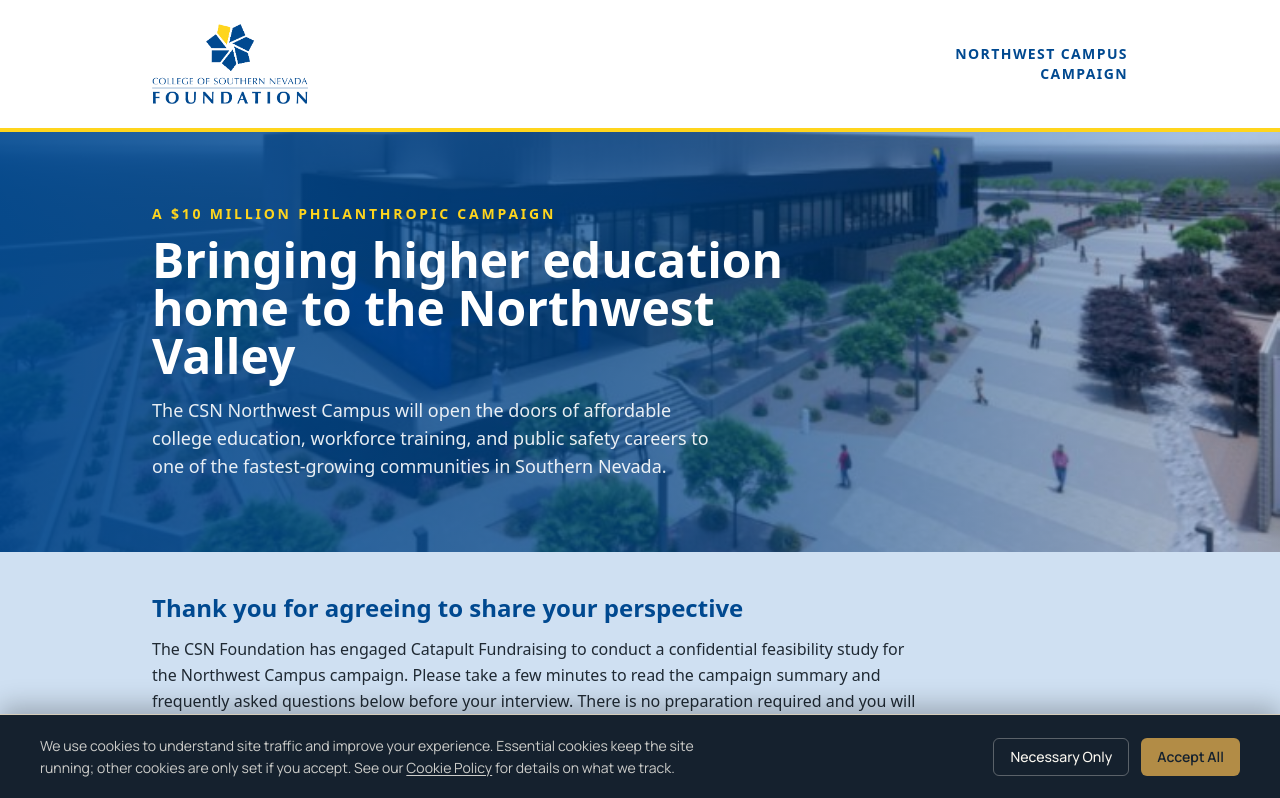
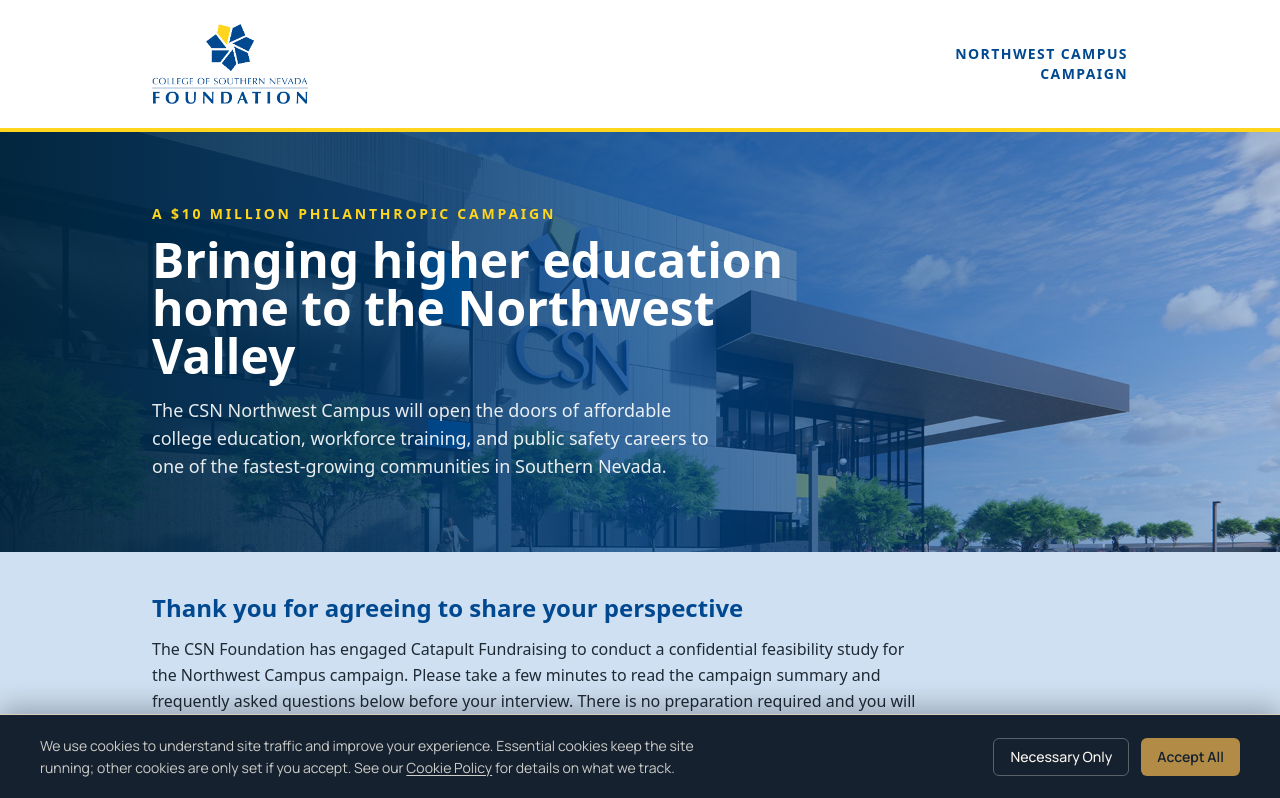
Before and after one commit to Catapultfundraising/catapult-fundraising-website, a Next.js app: page /csnf in a window 1280 px wide. Shown: the top 798 px of the page. Built offline with nearby package versions, Linux system fonts and the light colour scheme.

Commit message:
Use CSN main entrance rendering as /csnf hero and fix dangling gift chart paragraph (#53)
Co-authored-by: Catapultfundraising <306900248+Catapultfundraising@users.noreply.github.com>

```diff
--- a/app/csnf/page.tsx
+++ b/app/csnf/page.tsx
@@ -159,13 +159,13 @@ export default function CsnfCampaignPage() {
       <section className="relative">
         <div className="relative h-[300px] w-full sm:h-[420px]">
           <Image
-            src="/csnf/campus-rendering.jpg"
-            alt="Architectural rendering of the CSN Northwest Campus"
+            src="/csnf/campus-main-entrance.jpg"
+            alt="Architectural rendering of the main entrance of the CSN Northwest Campus"
             fill
-            className="object-cover"
+            className="object-cover object-left sm:object-center"
             priority
           />
-          <div className="absolute inset-0 bg-gradient-to-r from-[#004990]/90 via-[#004990]/70 to-[#004990]/20" />
+          <div className="absolute inset-0 bg-gradient-to-r from-[#00263F]/95 via-[#004990]/75 to-[#004990]/30" />
         </div>
         <div className="absolute inset-0 flex items-center">
           <div className="mx-auto w-full max-w-5xl px-6">
@@ -406,14 +406,13 @@ export default function CsnfCampaignPage() {
               illustrates the kinds of gifts that will make a campaign like this
               possible.
             </p>
-            <p>
-                The community has waited for two decades for the Northwest Campus
+            <p className="clear-both">
+              The community has waited for two decades for the Northwest Campus
               to come to life, and the time has now come. The first building on
               the CSN Northwest campus will transform the area, bringing
               affordable higher education to the Northwest Valley for the first
-              time and
-              providing a new home for CSN&rsquo;s Southern Desert Regional
-              Police Academy.
+              time and providing a new home for CSN&rsquo;s Southern Desert
+              Regional Police Academy.
             </p>
           </div>
         </div>
```
Also changed, not shown: public/csnf/campus-main-entrance.jpg (added), 1 other file (tests, documents, lock files or other folders).
